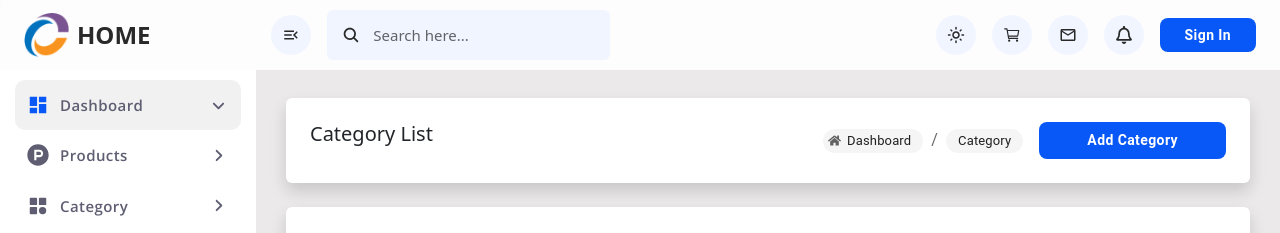
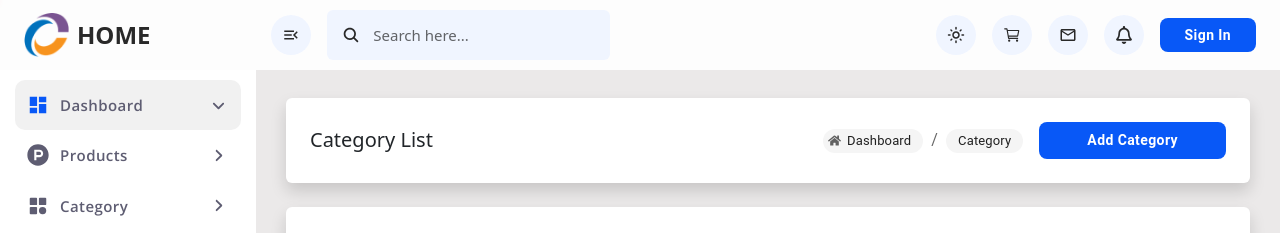
Before and after one commit to hidorika-hikari/ChiliWebsite, a React (Create React App) app in the folder admin/: page /category in a window 1280 px wide. Shown: the top 233 px of the page. Built offline with nearby package versions, Linux system fonts and the light colour scheme; no server answers; the HTML template or start-up script is replaced by a standard one.

Commit message:
Finish #26

```diff
--- a/admin/src/pages/Category/index.js
+++ b/admin/src/pages/Category/index.js
@@ -141,7 +141,7 @@ const Category = () => {
     return (
         <>
             <div className="right-content w-100">
-                <div className="card shadow border-0 w-100 flex-row p-4 res-col">
+                <div className="card shadow border-0 w-100 flex-row p-4 align-items-center">
                     <h5 className="mb-0">Category List</h5>
                     <div className='ms-auto d-flex align-items-center'>
                         <Breadcrumbs
--- a/admin/src/pages/Product/index.js
+++ b/admin/src/pages/Product/index.js
@@ -68,7 +68,7 @@ const ProductDetails = () => {
     return (
         <>
             <div className="right-content w-100">
-                <div className="card shadow border-0 w-100 flex-row p-4 res-col">
+                <div className="card shadow border-0 w-100 flex-row p-4 align-items-center">
                     <h5 className="mb-0">Product List</h5>
                     <Breadcrumbs
                         aria-label="breadcrumb"
@@ -85,8 +85,9 @@ const ProductDetails = () => {
                             component="a"
                             href="#"
                         />
-                        <StyleBreadcrumb label="Product List" />
                     </Breadcrumbs>
+                    <Link to="/product/upload"><Button className='btn-blue btn-lg ms-3 ps-3 pe-3'>
+                            Add Product</Button></Link>
                 </div>
 
                 <div className="card shadow border-0 p-3 mt-4">
```
